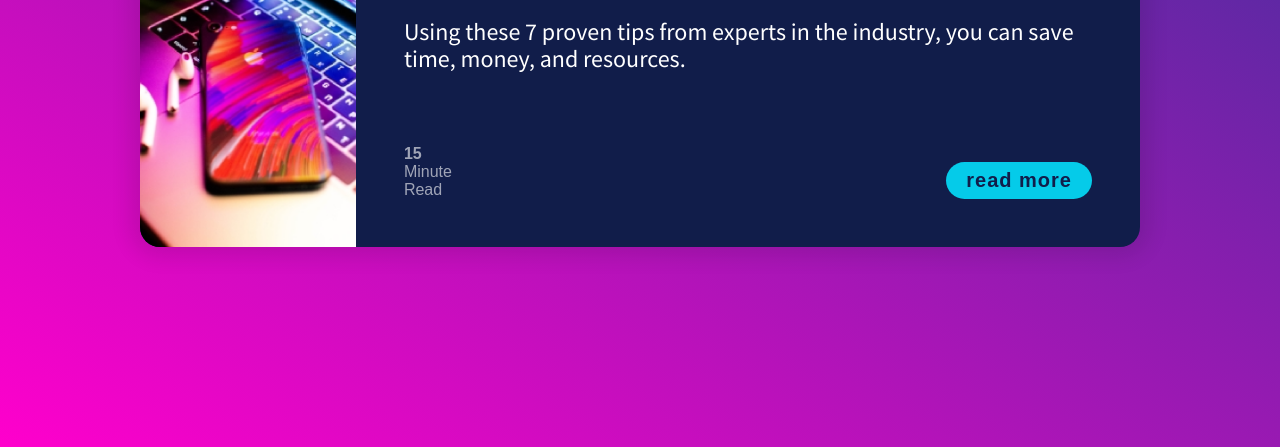
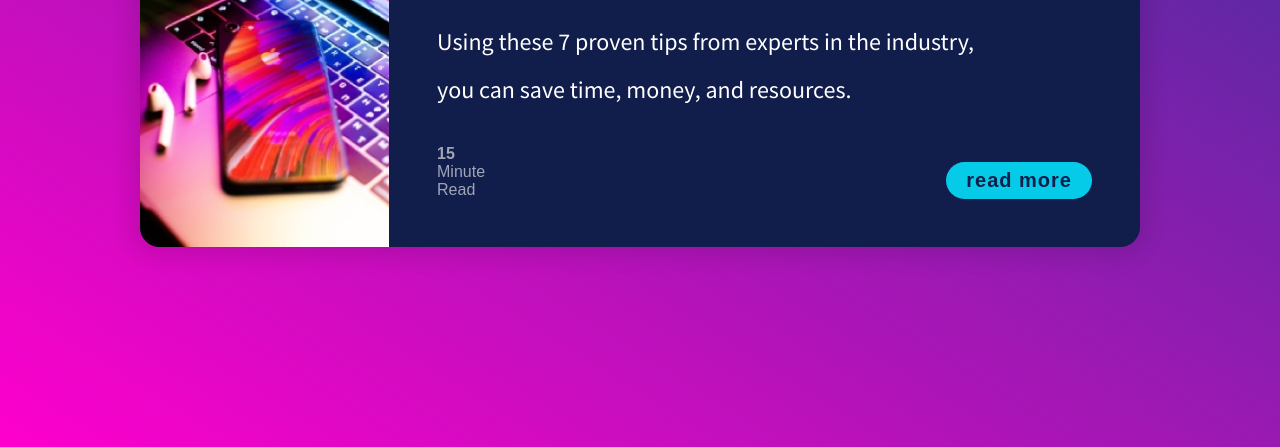
Before and after one commit to LewisNozaki/flexbox-card-1, a plain HTML site: page index.html in a window 1280 px wide. Shown: the part 353-800 px from the top of the page. Drawn offline with Linux system fonts and the light colour scheme; a web font is replaced by a local one.

```diff
--- a/style.css
+++ b/style.css
@@ -41,6 +41,7 @@
 .card-image {
   /* height: 38%; */
   flex-basis: 300px;
+  /* set min-width and min-height to 0 if using images */
   min-width: 0;
   min-height: 0;
   object-fit: cover;
@@ -115,17 +116,16 @@
     max-width: 1000px;
     flex-direction: row;
     height: 50%;
-    /* border: 1px solid white; */
   }
 
   .card-title {
     font-size: 40px;
-    /* border: 1px solid white; */
   }
 
   .card-body {
     font-size: 24px;
-    /* border: 1px solid white; */
+    line-height: 2em;
+    max-width: 550px;
   }
 
   .card-image {
@@ -135,11 +135,6 @@
 
   .content-container {
     padding: 3em;
-    /* border: 1px solid white; */
-  }
-
-  .footer-container {
-    /* border: 1px solid white; */
   }
 }
 
```
Also changed, not shown: 2.png (added), 2 other files.
